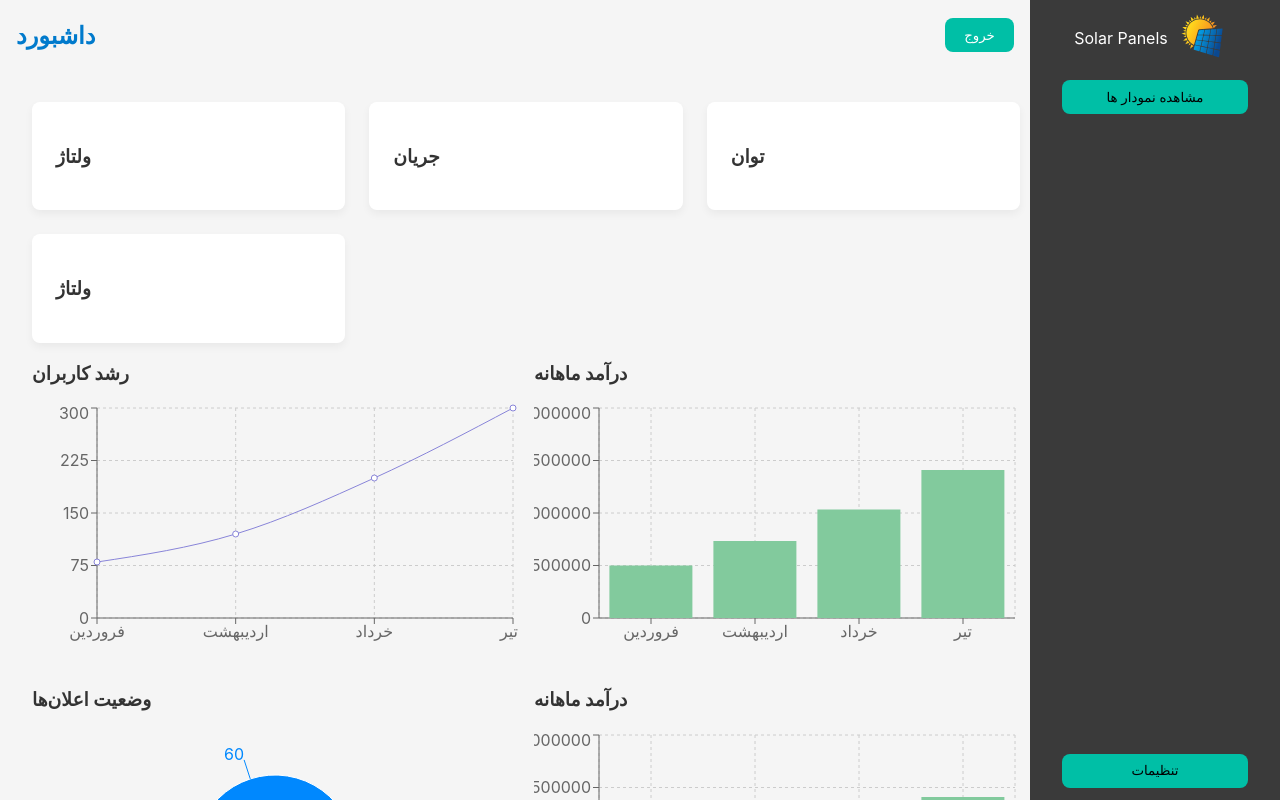
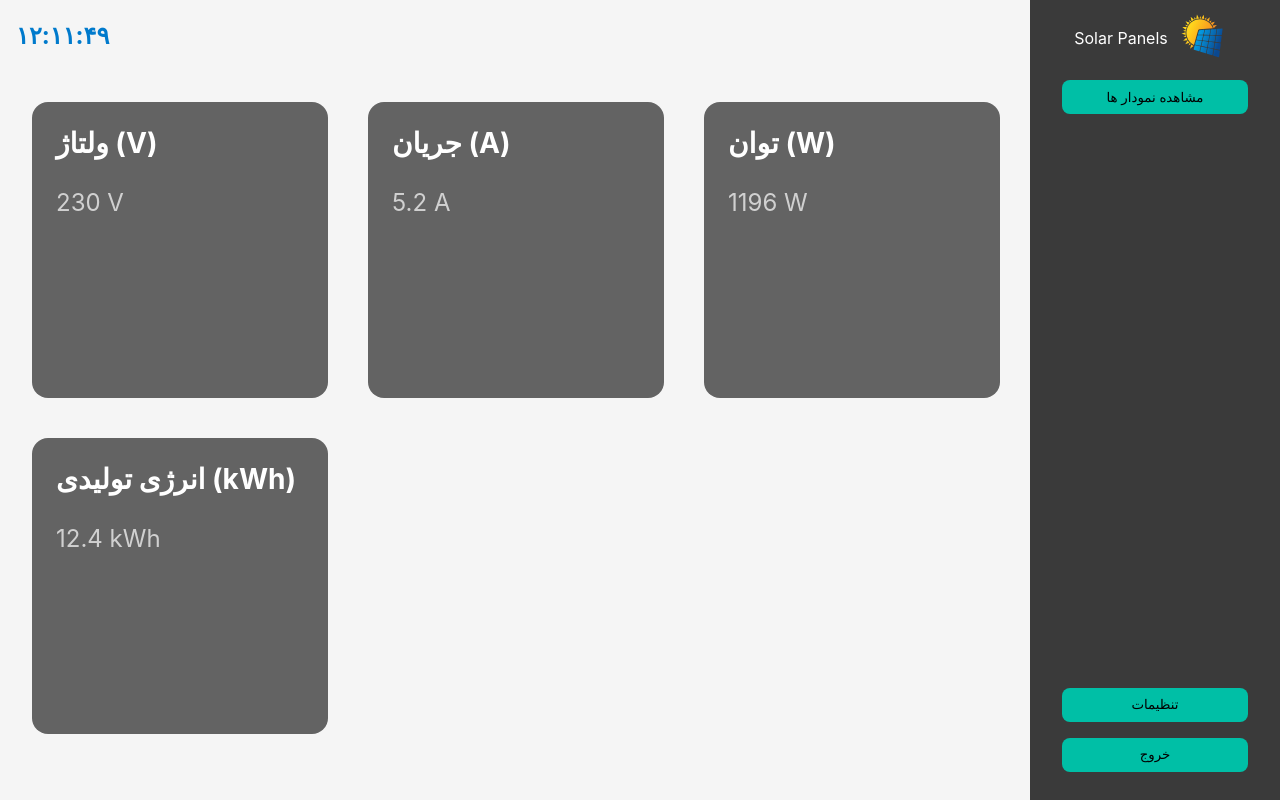
Before and after one commit to erfanhoseinih/panel, a React (Vite) app: page /dashboard in a window 1280 px wide. Built offline with nearby package versions, Linux system fonts and the light colour scheme; the HTML template or start-up script is replaced by a standard one.

Commit message:
restruct and clean

```diff
--- /dev/null
+++ b/src/context/LayoutContext.tsx
@@ -0,0 +1,62 @@
+import { createContext, useContext, useState } from "react";
+import type { ReactNode } from "react";
+
+interface LayoutData {
+  energyProduced: { month: string; energy: number }[];
+  voltageCurrent: { month: string; voltage: number; current: number }[];
+  panelStatus: { name: string; value: number }[];
+  panelEfficiency: { name: string; value: number }[];
+}
+
+interface LayoutContextProps extends LayoutData {
+  setLayoutData: React.Dispatch<React.SetStateAction<LayoutData>>;
+  chartsShow: boolean;
+  setChartsShow: React.Dispatch<React.SetStateAction<boolean>>;
+}
+
+// Context
+const LayoutContext = createContext<LayoutContextProps | undefined>(undefined);
+
+// Provider
+export const LayoutProvider = ({ children }: { children: ReactNode }) => {
+  const [layoutData, setLayoutData] = useState<LayoutData>({
+    energyProduced: [
+      { month: "فروردین", energy: 120 },
+      { month: "اردیبهشت", energy: 150 },
+      { month: "خرداد", energy: 200 },
+      { month: "تیر", energy: 250 },
+    ],
+    voltageCurrent: [
+      { month: "فروردین", voltage: 230, current: 5 },
+      { month: "اردیبهشت", voltage: 231, current: 5.2 },
+      { month: "خرداد", voltage: 232, current: 5.5 },
+      { month: "تیر", voltage: 233, current: 6 },
+    ],
+    panelStatus: [
+      { name: "سالم", value: 85 },
+      { name: "خطا", value: 15 },
+    ],
+    panelEfficiency: [
+      { name: "استفاده", value: 75 },
+      { name: "هدررفت", value: 25 },
+    ],
+  });
+
+  const [chartsShow, setChartsShow] = useState(false);
+
+  return (
+    <LayoutContext.Provider
+      value={{ ...layoutData, setLayoutData, chartsShow, setChartsShow }}
+    >
+      {children}
+    </LayoutContext.Provider>
+  );
+};
+
+export const useLayout = () => {
+  const context = useContext(LayoutContext);
+  if (!context) {
+    throw new Error("useLayout must be used within a LayoutProvider");
+  }
+  return context;
+};
--- a/src/index.scss
+++ b/src/index.scss
@@ -3,10 +3,13 @@
   --secondary-color: #00bfa6;
   --background: #f8f9fa;
   --text-color: #333;
-  --border-radius: 8px;
+  --border-radius: 0.5rem;
   --input-bg: #fff;
   --input-border: #ccc;
   --input-focus: #007acc;
+  --tertiary-color: #3a3a3a;
+  --tertiary-light-color: #636363;
+
 }
 
 body {
--- /dev/null
+++ b/src/pages/DashboardPage/components/charts/Charts.tsx
@@ -0,0 +1,124 @@
+import {
+  LineChart,
+  Line,
+  BarChart,
+  Bar,
+  PieChart,
+  Pie,
+  Cell,
+  XAxis,
+  YAxis,
+  CartesianGrid,
+  Tooltip,
+  ResponsiveContainer,
+} from "recharts";
+import styles from "./styles.module.scss";
+
+const Charts = () => {
+  const energyProduced = [
+    { month: "فروردین", energy: 120 },
+    { month: "اردیبهشت", energy: 150 },
+    { month: "خرداد", energy: 200 },
+    { month: "تیر", energy: 250 },
+  ];
+
+  const voltageCurrent = [
+    { month: "فروردین", voltage: 230, current: 5 },
+    { month: "اردیبهشت", voltage: 231, current: 5.2 },
+    { month: "خرداد", voltage: 232, current: 5.5 },
+    { month: "تیر", voltage: 233, current: 6 },
+  ];
+
+  const panelStatus = [
+    { name: "سالم", value: 85 },
+    { name: "خطا", value: 15 },
+  ];
+
+  const panelEfficiency = [
+    { name: "استفاده", value: 75 },
+    { name: "هدررفت", value: 25 },
+  ];
+
+  const COLORS = ["#0088FE", "#FF8042"];
+
+  return (
+    <div className={styles.charts}>
+      <div className={styles.chartCard}>
+        <h3>تولید انرژی ماهانه (kWh)</h3>
+        <ResponsiveContainer width="100%" height={250}>
+          <LineChart data={energyProduced}>
+            <CartesianGrid strokeDasharray="3 3" />
+            <XAxis dataKey="month" />
+            <YAxis />
+            <Tooltip />
+            <Line type="monotone" dataKey="energy" stroke="#8884d8" />
+          </LineChart>
+        </ResponsiveContainer>
+      </div>
+
+      <div className={styles.chartCard}>
+        <h3>ولتاژ و جریان میانگین ماهانه</h3>
+        <ResponsiveContainer width="100%" height={250}>
+          <BarChart data={voltageCurrent}>
+            <CartesianGrid strokeDasharray="3 3" />
+            <XAxis dataKey="month" />
+            <YAxis />
+            <Tooltip />
+            <Bar dataKey="voltage" fill="#82ca9d" name="ولتاژ (V)" />
+            <Bar dataKey="current" fill="#8884d8" name="جریان (A)" />
+          </BarChart>
+        </ResponsiveContainer>
+      </div>
+
+      <div className={styles.chartCard}>
+        <h3>وضعیت پنل‌ها</h3>
+        <ResponsiveContainer width="100%" height={250}>
+          <PieChart>
+            <Pie
+              data={panelStatus}
+              cx="50%"
+              cy="50%"
+              outerRadius={80}
+              dataKey="value"
+              label
+            >
+              {panelStatus.map((_, index) => (
+                <Cell
+                  key={`cell-status-${index}`}
+                  fill={COLORS[index % COLORS.length]}
+                />
+              ))}
+            </Pie>
+            <Tooltip />
+          </PieChart>
+        </ResponsiveContainer>
+      </div>
+
+      <div className={styles.chartCard}>
+        <h3>بازدهی پنل‌ها</h3>
+        <ResponsiveContainer width="100%" height={250}>
+          <PieChart>
+            <Pie
+              data={panelEfficiency}
+              cx="50%"
+              cy="50%"
+              outerRadius={80}
+              dataKey="value"
+              label
+            >
+              {panelEfficiency.map((_, index) => (
+                <Cell
+                  key={`cell-eff-${index}`}
+                  fill={COLORS[index % COLORS.length]}
+                />
+              ))}
+            </Pie>
+            <Tooltip />
+          </PieChart>
+        </ResponsiveContainer>
+      </div>
+    </div>
+  );
+};
+
+export default Charts;
--- /dev/null
+++ b/src/pages/DashboardPage/components/charts/styles.module.scss
@@ -0,0 +1,6 @@
+.charts {
+  width: 100%;
+  display: grid;
+  grid-template-columns: repeat(2, 1fr);
+  gap: 1rem;
+}
--- a/src/pages/DashboardPage/components/header/Header.tsx
+++ b/src/pages/DashboardPage/components/header/Header.tsx
@@ -1,15 +1,22 @@
-import { useNavigate } from "react-router-dom";
+import { useState, useEffect } from "react";
 import styles from "./styles.module.scss";
 
 const Header = ({ className }: { className: string }) => {
-  const navigate = useNavigate();
+  const [time, setTime] = useState(new Date());
+
+  useEffect(() => {
+    const timer = setInterval(() => {
+      setTime(new Date());
+    }, 1000);
+
+    return () => clearInterval(timer);
+  }, []);
+
+  const formattedTime = time.toLocaleTimeString("fa-IR");
 
   return (
     <div className={`${styles.header} ${className}`}>
-      <h1 className={styles.title}>داشبورد</h1>
-      <button className={styles.logout} onClick={() => navigate("/")}>
-        خروج
-      </button>
+      <h1 className={styles.title}>{formattedTime}</h1>
     </div>
   );
 };
--- a/src/pages/DashboardPage/components/sidebar/Sidebar.tsx
+++ b/src/pages/DashboardPage/components/sidebar/Sidebar.tsx
@@ -1,14 +1,25 @@
+import { useNavigate } from "react-router-dom";
+import { useLayout } from "../../../../context/LayoutContext";
 import styles from "./styles.module.scss";
 
 const Sidebar = ({ className }: { className: string }) => {
+  const navigate = useNavigate();
+
+  const { chartsShow, setChartsShow } = useLayout();
+
   return (
     <div className={`${styles.sidebar} ${className}`}>
       <div className={styles.logo}>
         <p>Solar Panels</p> <img src="/images/logo.svg" />
       </div>
-      <button>مشاهده نمودار ها</button>
+      <button onClick={() => setChartsShow(!chartsShow)}>
+        مشاهده نمودار ها
+      </button>
 
       <button>تنظیمات</button>
+      <button className={styles.logout} onClick={() => navigate("/")}>
+        خروج
+      </button>
     </div>
   );
 };
--- a/src/pages/DashboardPage/components/sidebar/styles.module.scss
+++ b/src/pages/DashboardPage/components/sidebar/styles.module.scss
@@ -5,7 +5,7 @@
   display: flex;
   flex-direction: column;
   padding: 0.75rem 2rem;
-  background-color: rgb(58, 58, 58);
+  background-color:var( --tertiary-color);
 
   .logo {
     width: 100%;
@@ -26,13 +26,14 @@
     border: none;
     border-radius: 0.5rem;
     padding: 0.6rem 1.2rem;
+    margin-bottom: 1rem;
     &:hover {
       cursor: pointer;
       background-color: rgb(0, 145, 125);
     }
   }
 
-  button:last-child {
+  button:nth-last-child(2) {
     margin-top: auto;
   }
 }
--- a/src/pages/DashboardPage/components/summery/Summery.tsx
+++ b/src/pages/DashboardPage/components/summery/Summery.tsx
@@ -1,34 +1,29 @@
 import styles from "./styles.module.scss";
+
+interface SummaryItem {
+  label: string;
+  data: string | number;
+  unit?: string;
+}
+
 const Summery = () => {
-  const config = [
-    {
-      label: "ولتاژ",
-      data: "",
-    },
-    {
-      label: "جریان",
-      data: "",
-    },
-    {
-      label: "توان",
-      data: "",
-    },
-    {
-      label: "ولتاژ",
-      data: "",
-    },
+  const config: SummaryItem[] = [
+    { label: "ولتاژ (V)", data: 230, unit: "V" },
+    { label: "جریان (A)", data: 5.2, unit: "A" },
+    { label: "توان (W)", data: 1196, unit: "W" },
+    { label: "انرژی تولیدی (kWh)", data: 12.4, unit: "kWh" },
   ];
 
   return (
-    <div>
-      <div className={styles.cardGrid}>
-        {config.map((item, index) => (
-          <div key={index} className={styles.card}>
-            <h3>{item.label}</h3>
-            <p>{item.data}</p>
-          </div>
-        ))}
-      </div>
+    <div className={styles.cardGrid}>
+      {config.map((item, index) => (
+        <div key={index} className={styles.card}>
+          <h3 className={styles.label}>{item.label}</h3>
+          <p className={styles.data}>
+            {item.data} {item.unit}
+          </p>
+        </div>
+      ))}
     </div>
   );
 };
--- a/src/pages/DashboardPage/components/summery/styles.module.scss
+++ b/src/pages/DashboardPage/components/summery/styles.module.scss
@@ -1,12 +1,21 @@
 .cardGrid {
   display: grid;
   grid-template-columns: repeat(auto-fit, minmax(240px, 1fr));
-  gap: 1.5rem;
+  gap: 2.5rem;
+  .card {
+    background-color: var(  --tertiary-light-color);
+    padding: 1.5rem;
+    border-radius: 1rem;
+    // box-shadow: 0 4px 0.5rem rgba(0, 0, 0, 0.15);
+    aspect-ratio: 1 / 1;
+    font-size: 1.5rem;
+    color: white;
+
+    h3 {
+      margin-top: 0;
+    }
+    p {
+      opacity: 0.7;
+    }
+  }
 }
-
-.card {
-  background: white;
-  padding: 1.5rem;
-  border-radius: var(--border-radius);
-  box-shadow: 0 4px 8px rgba(0, 0, 0, 0.05);
-}
--- a/src/pages/DashboardPage/index.tsx
+++ b/src/pages/DashboardPage/index.tsx
@@ -1,44 +1,14 @@
-import styles from "./styles.module.scss";
-import {
-  LineChart,
-  Line,
-  BarChart,
-  Bar,
-  PieChart,
-  Pie,
-  Cell,
-  XAxis,
-  YAxis,
-  CartesianGrid,
-  Tooltip,
-  ResponsiveContainer,
-} from "recharts";
 import Sidebar from "./components/sidebar/Sidebar";
 import Summery from "./components/summery/Summery";
 import Header from "./components/header/Header";
+import Charts from "./components/charts/Charts";
+
+import styles from "./styles.module.scss";
+
+import { useLayout } from "../../context/LayoutContext";
 
 export default function DashboardPage() {
-  const userGrowth = [
-    { month: "فروردین", users: 80 },
-    { month: "اردیبهشت", users: 120 },
-    { month: "خرداد", users: 200 },
-    { month: "تیر", users: 300 },
-  ];
-
-  const revenueData = [
-    { month: "فروردین", income: 1500000 },
-    { month: "اردیبهشت", income: 2200000 },
-    { month: "خرداد", income: 3100000 },
-    { month: "تیر", income: 4230000 },
-  ];
-
-  const notificationData = [
-    { name: "خوانده‌شده", value: 60 },
-    { name: "خوانده‌نشده", value: 40 },
-  ];
-
-  const COLORS = ["#0088FE", "#FF8042"];
-
+  const { chartsShow } = useLayout();
   return (
     <div className={styles.container}>
       <Header className={styles.header} />
@@ -46,72 +16,7 @@ export default function DashboardPage() {
 
       <div className={styles.workspace}>
         <Summery />
-
-        <div className={styles.charts}>
-          <div className={styles.chartCard}>
-            <h3>رشد کاربران</h3>
-            <ResponsiveContainer width="100%" height={250}>
-              <LineChart data={userGrowth}>
-                <CartesianGrid strokeDasharray="3 3" />
-                <XAxis dataKey="month" />
-                <YAxis />
-                <Tooltip />
-                <Line type="monotone" dataKey="users" stroke="#8884d8" />
-              </LineChart>
-            </ResponsiveContainer>
-          </div>
-
-          <div className={styles.chartCard}>
-            <h3>درآمد ماهانه</h3>
-            <ResponsiveContainer width="100%" height={250}>
-              <BarChart data={revenueData}>
-                <CartesianGrid strokeDasharray="3 3" />
-                <XAxis dataKey="month" />
-                <YAxis />
-                <Tooltip />
-                <Bar dataKey="income" fill="#82ca9d" />
-              </BarChart>
-            </ResponsiveContainer>
-          </div>
-
-          <div className={styles.chartCard}>
-            <h3>وضعیت اعلان‌ها</h3>
-            <ResponsiveContainer width="100%" height={250}>
-              <PieChart>
-                <Pie
-                  data={notificationData}
-                  cx="50%"
-                  cy="50%"
-                  outerRadius={80}
-                  fill="#8884d8"
-                  dataKey="value"
-                  label
-                >
-                  {notificationData.map((_, index) => (
-                    <Cell
-                      key={`cell-${index}`}
-                      fill={COLORS[index % COLORS.length]}
-                    />
-                  ))}
-                </Pie>
-                <Tooltip />
-              </PieChart>
-            </ResponsiveContainer>
-          </div>
-
-          <div className={styles.chartCard}>
-            <h3>درآمد ماهانه</h3>
-            <ResponsiveContainer width="100%" height={250}>
-              <BarChart data={revenueData}>
-                <CartesianGrid strokeDasharray="3 3" />
-                <XAxis dataKey="month" />
-                <YAxis />
-                <Tooltip />
-                <Bar dataKey="income" fill="#82ca9d" />
-              </BarChart>
-            </ResponsiveContainer>
-          </div>
-        </div>
+        {chartsShow && <Charts />}
       </div>
     </div>
   );
--- a/src/pages/DashboardPage/styles.module.scss
+++ b/src/pages/DashboardPage/styles.module.scss
@@ -8,10 +8,24 @@
   max-width: 100vw;
   background-color: #f5f5f5;
 
+  scrollbar-width: none;
+  /* Firefox */
+  -ms-overflow-style: none;
+  /* IE and Edge */
+
+  -webkit-font-smoothing: antialiased;
+  -moz-osx-font-smoothing: grayscale;
+
+  ::-webkit-scrollbar {
+    display: none;
+  }
+
   .header {
+    position: relative;
     grid-area: header;
     padding-right: 250px;
-    z-index: 1;
+    z-index: 30;
+    width: 100vw;
   }
 
   .sidebar {
@@ -22,7 +36,6 @@
     height: 100vh;
     background-color: #3a3a3a;
     color: white;
-
     z-index: 2;
   }
 
@@ -31,12 +44,6 @@
 
     overflow-y: auto;
     padding: 2rem;
-    padding-right: 260px;
-    .charts {
-      width: 100%;
-      display: grid;
-      grid-template-columns: repeat(2, 1fr);
-      gap: 1rem;
-    }
+    padding-right: 280px;
   }
 }
```
Also changed, not shown: src/App.tsx (+11 -2 lines).
